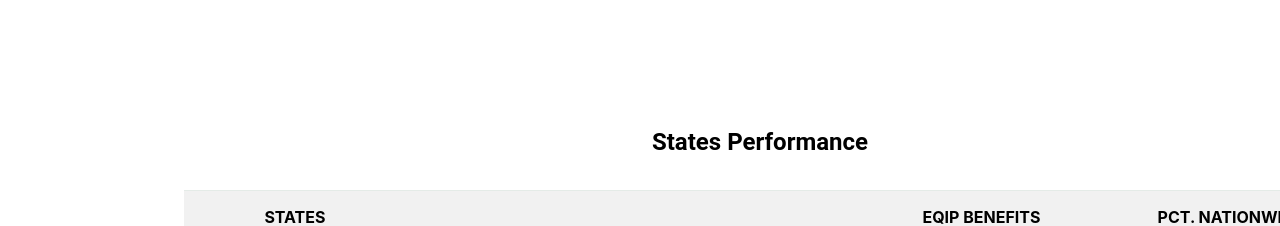
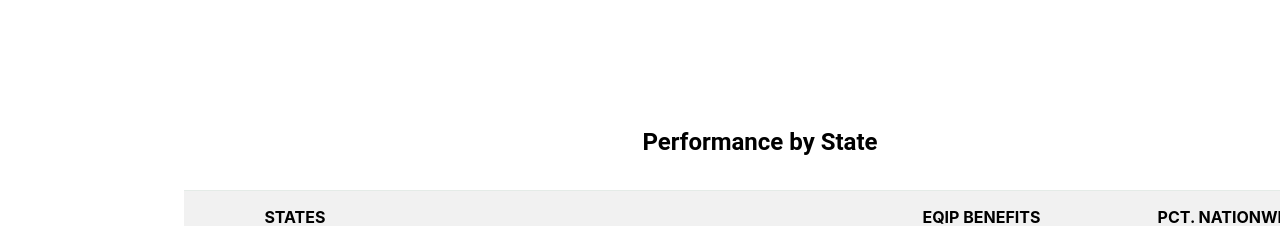
Before and after one commit to policy-design-lab/pdl-frontend, a React app: page /eqip in a window 1280 px wide. Shown: the part 940-1166 px from the top of the page. Built offline with nearby package versions, Linux system fonts and the light colour scheme.

Commit message:
Change table title

```diff
--- a/src/pages/EQIPPage.tsx
+++ b/src/pages/EQIPPage.tsx
@@ -122,7 +122,7 @@ export default function EQIPPage(): JSX.Element {
                     <SemiDonutChart data={pieChartData} />
                     <Box display="flex" justifyContent="center" sx={{ mt: 10, mb: 2 }}>
                         <Typography variant="h5">
-                            <strong>States Performance</strong>
+                            <strong>Performance by State</strong>
                         </Typography>
                     </Box>
                     <Box component="div" sx={{ display: checked !== 0 ? 'none' : 'block' }}>
```
